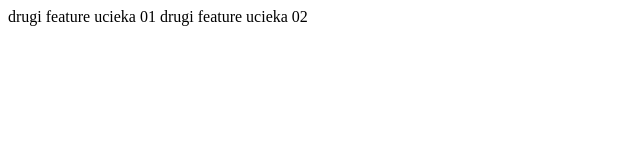
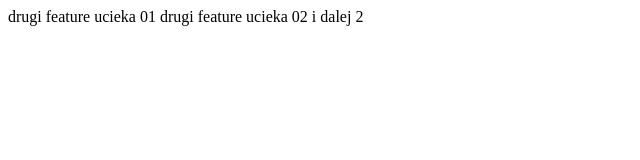
Before and after one commit to rumburakgit/gitjenkinsdemo1, a plain HTML site: page index2.html in a window 1280 px wide. Shown: the full height of the page, 0-640 px from the left. Drawn offline with Linux system fonts and the light colour scheme.

Commit message:
Update index2.html
i dalej 2

```diff
--- a/index2.html
+++ b/index2.html
@@ -7,6 +7,6 @@
     drugi feature ucieka 02
 </head>
 <body>
-
+i dalej 2
 </body>
 </html>
```
